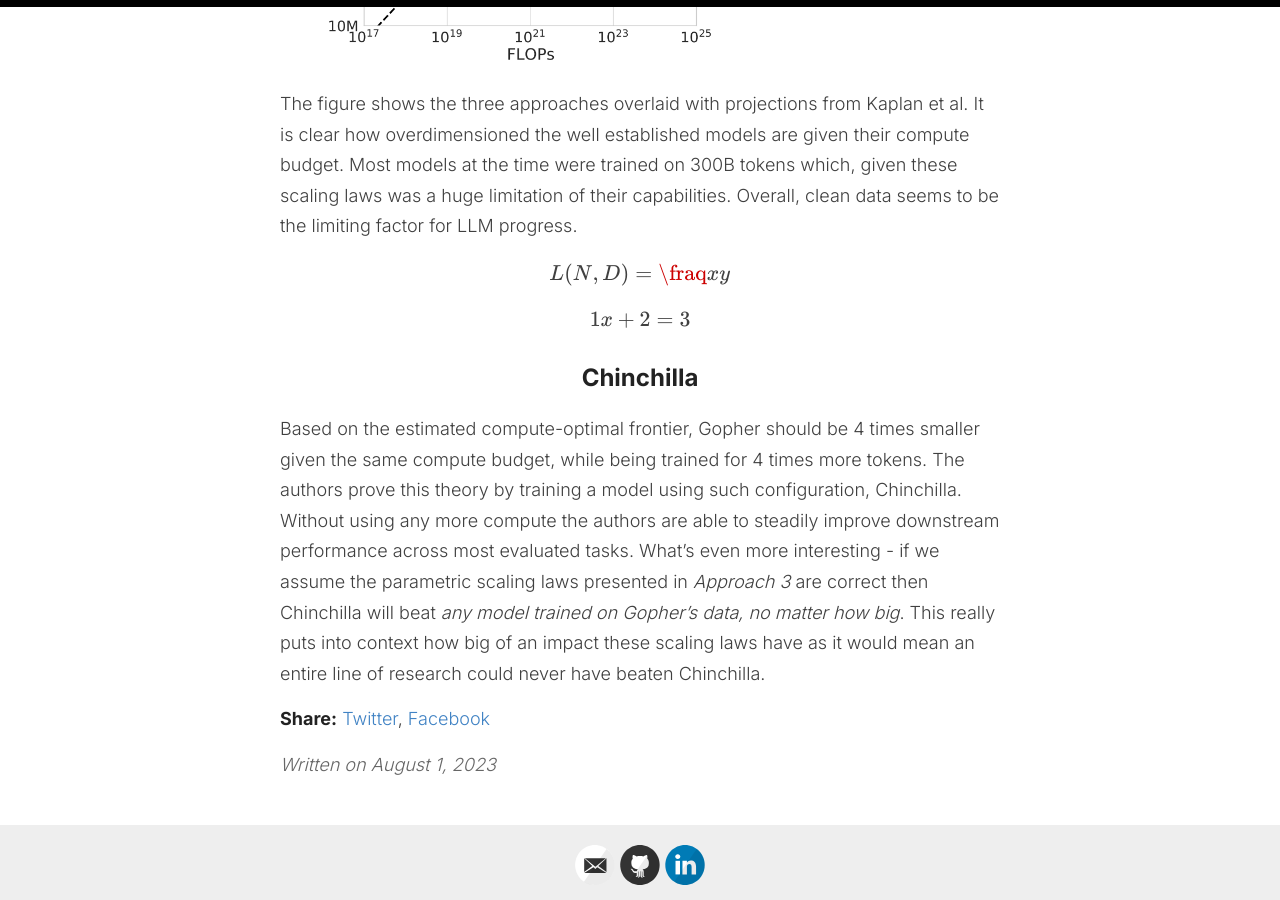
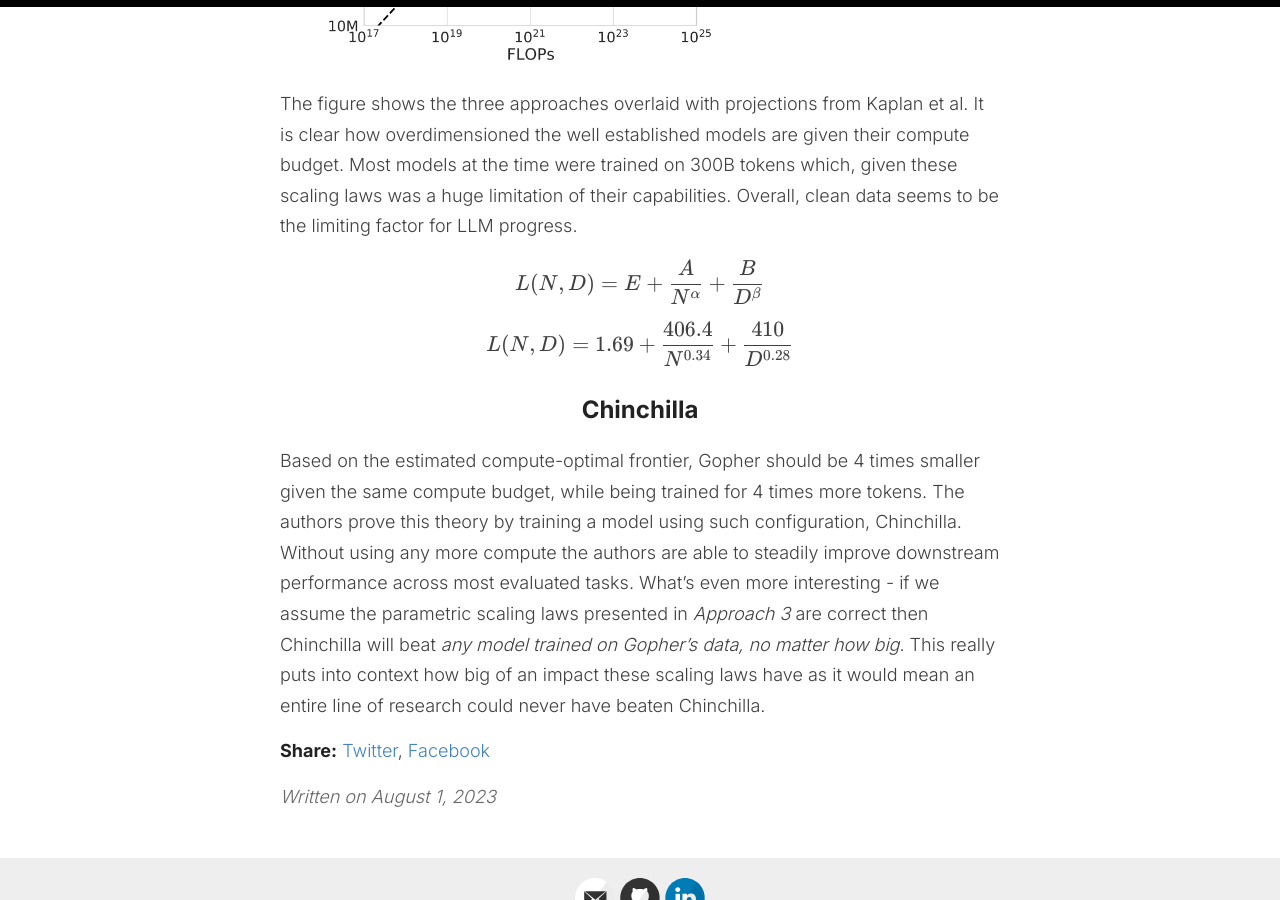
Before and after one commit to LeonEricsson/leonericsson.github.io, a Jekyll site: the page built from _posts/2023-08-01-chinchilla.md, in a window 1280 px wide and 900 px high, scrolled down 1586 px. Built offline with Jekyll 4.4.1, drawn with Linux system fonts in a browser that asks for light colours; nearby versions of some CDN libraries.

Commit message:
math equations to chinchilla

```diff
--- a/_posts/2023-08-01-chinchilla.md
+++ b/_posts/2023-08-01-chinchilla.md
@@ -19,11 +19,11 @@ The authors present three different approaches to answer how one should trade-of
 The figure shows the three approaches overlaid with projections from Kaplan et al. It is clear how overdimensioned the well established models are given their compute budget. Most models at the time were trained on 300B tokens which, given these scaling laws was a huge limitation of their capabilities. Overall, clean data seems to be the limiting factor for LLM progress.
 
 $$
-L(N,D) = \fraq{x}{y}
+L(N,D) = E + \frac{A}{N^{\alpha}} + \frac{B}{D^{\beta}}
 $$
 
 $$
-1x + 2 = 3
+L(N,D) = 1.69 + \frac{406.4}{N^{0.34}} + \frac{410}{D^{0.28}}
 $$
 
 ## Chinchilla
```
